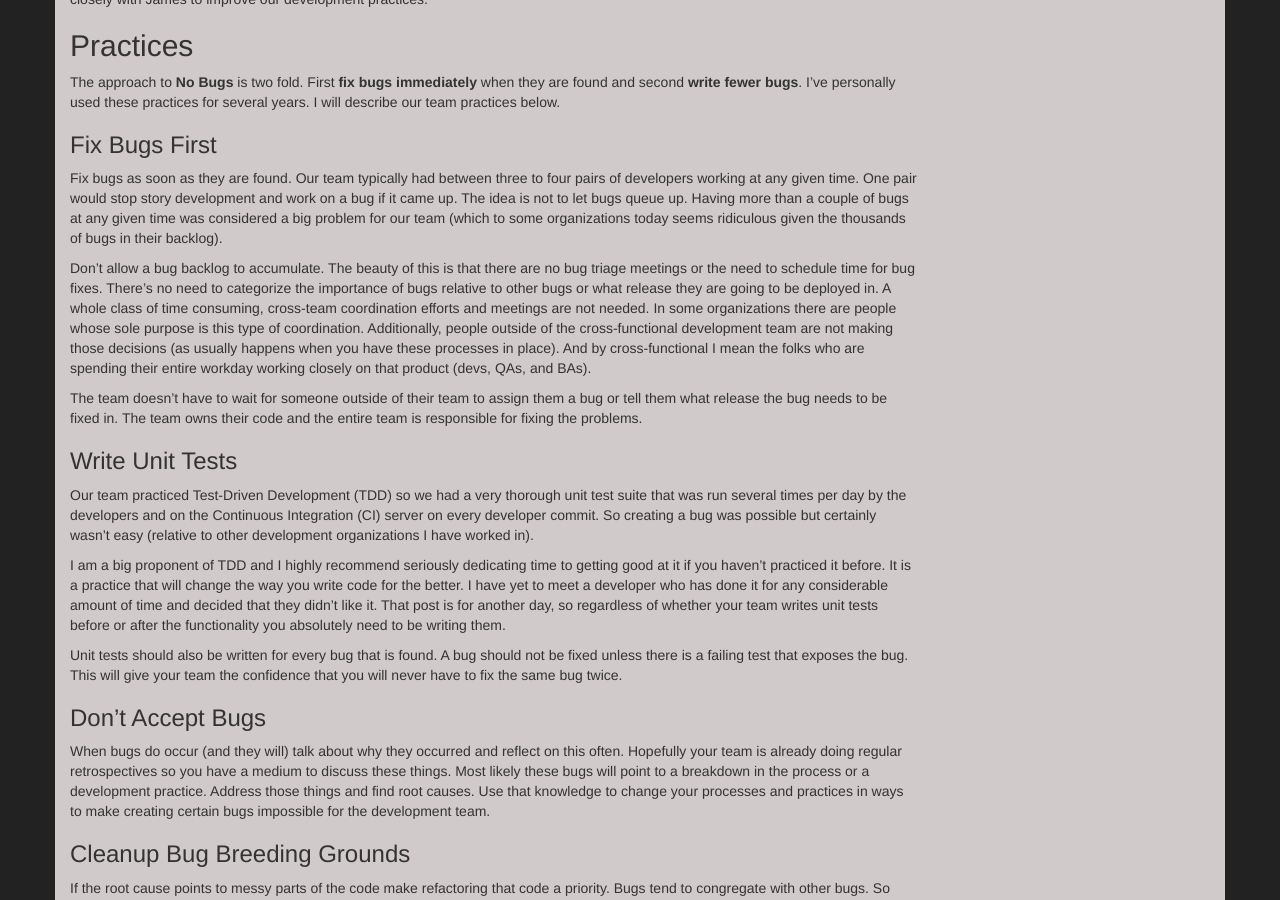
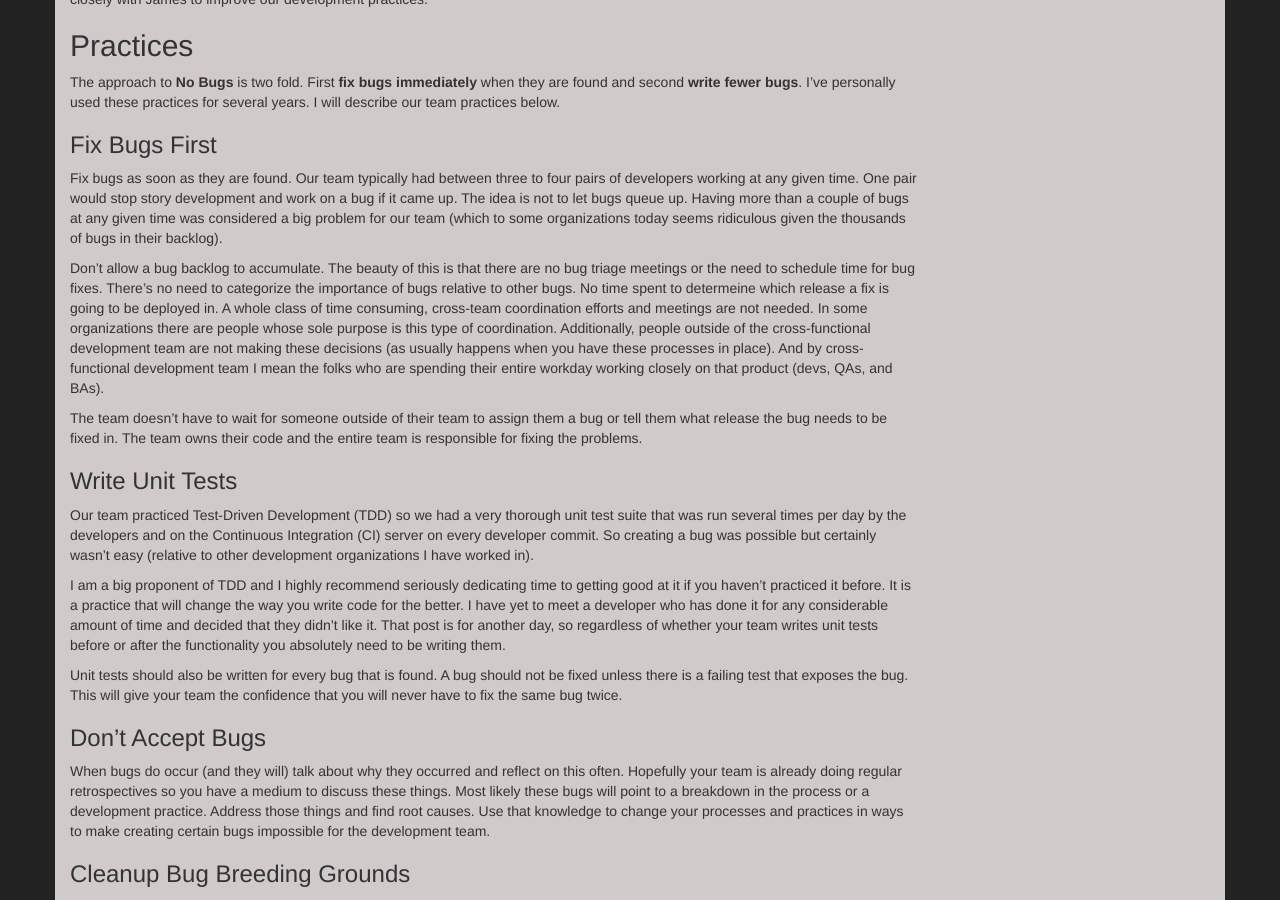
Before and after one commit to asciamanna/asciamanna.github.io, a Jekyll site: the page built from _posts/2015-01-17-a-better-bug-tracker.md, in a window 1280 px wide and 900 px high, scrolled down 746 px. Built offline with Jekyll 4.4.1, drawn with Linux system fonts in a browser that asks for light colours; nearby versions of some CDN libraries; comment, search, counter and statistics services are not loaded.

Commit message:
some last fixes to the wording of the better bug tracker blog post.

```diff
--- a/_posts/2015-01-17-a-better-bug-tracker.md
+++ b/_posts/2015-01-17-a-better-bug-tracker.md
@@ -21,7 +21,7 @@ The approach to **No Bugs** is two fold. First **fix bugs immediately** when the
 ###Fix Bugs First
 Fix bugs as soon as they are found. Our team typically had between three to four pairs of developers working at any given time. One pair would stop story development and work on a bug if it came up. The idea is not to let bugs queue up. Having more than a couple of bugs at any given time was considered a big problem for our team (which to some organizations today seems ridiculous given the thousands of bugs in their backlog).
 
-Don't allow a bug backlog to accumulate. The beauty of this is that there are no bug triage meetings or the need to schedule time for bug fixes. There's no need to categorize the importance of bugs relative to other bugs or what release they are going to be deployed in. A whole class of time consuming, cross-team coordination efforts and meetings are not needed. In some organizations there are people whose sole purpose is this type of coordination. Additionally, people outside of the cross-functional development team are not making those decisions (as usually happens when you have these processes in place). And by cross-functional I mean the folks who are spending their entire workday working closely on that product (devs, QAs, and BAs).
+Don't allow a bug backlog to accumulate. The beauty of this is that there are no bug triage meetings or the need to schedule time for bug fixes. There's no need to categorize the importance of bugs relative to other bugs. No time spent to determeine which release a fix is going to be deployed in. A whole class of time consuming, cross-team coordination efforts and meetings are not needed. In some organizations there are people whose sole purpose is this type of coordination. Additionally, people outside of the cross-functional development team are not making these decisions (as usually happens when you have these processes in place). And by cross-functional development team I mean the folks who are spending their entire workday working closely on that product (devs, QAs, and BAs).
 
 The team doesn't have to wait for someone outside of their team to assign them a bug or tell them what release the bug needs to be fixed in. The team owns their code and the entire team is responsible for fixing the problems.
 
```
